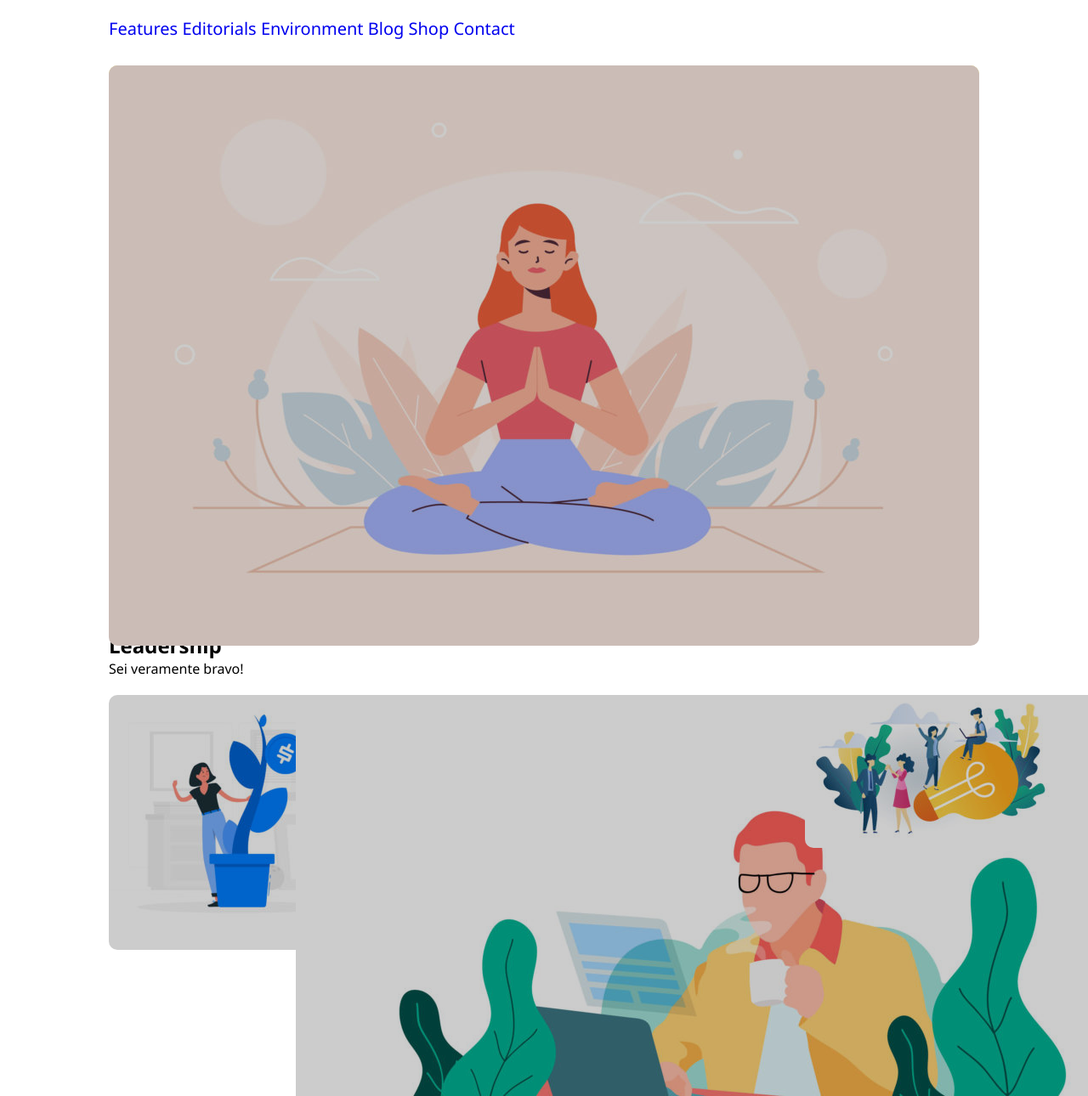
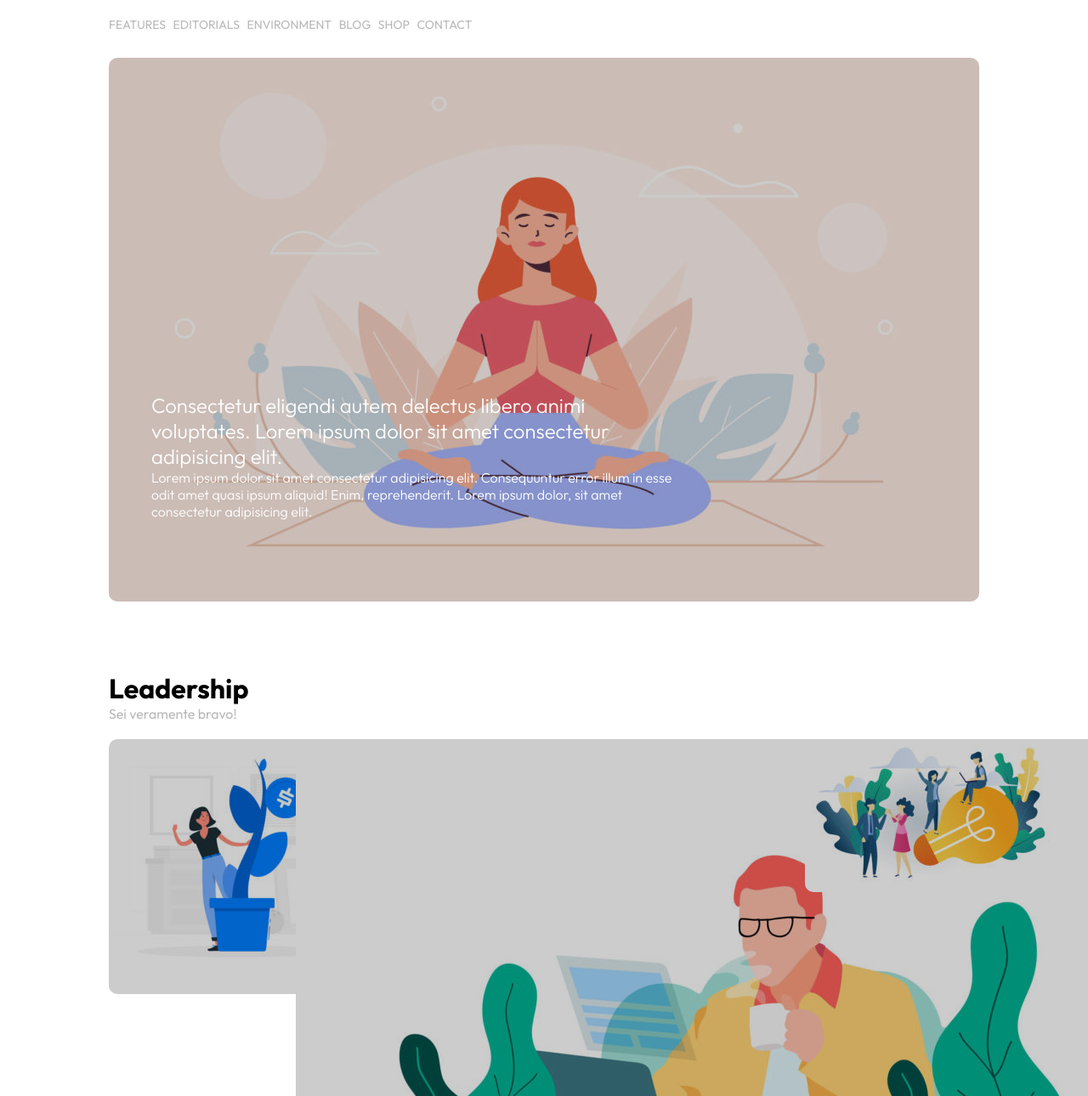
Before and after one commit to Erika-Sarleti/htmlcss-wp, a plain HTML site: page index.html in a window 1280 px wide. Shown: the part 84-1374 px from the top of the page at 85% size. Drawn offline with Linux system fonts and the light colour scheme.

Commit message:
modifiche al carosello

```diff
--- a/css/style.css
+++ b/css/style.css
@@ -4,6 +4,7 @@
     margin: 0;
     padding: 0;
     box-sizing: border-box;
+    font-family: 'Outfit', sans-serif;
 }
 
 /* CSS header */
@@ -21,18 +22,18 @@ header > img{
 /* Nav bar */
 nav{
     padding-top: 30px;
-    color: #b9b8ba;
+    font-size: 14px;
 }
 ul{
     list-style-type: disc;
 }
 li{
     display: inline-block;
-    text-decoration: none;
-    color: #b9b8ba;
+    padding-right: 0.4em;
 }
 a{
     text-decoration: none;
+    color: #b9b8ba;
 
 }
 a:visited{
@@ -45,59 +46,80 @@ main > div{
     width: 80%;
 }
 
-.container-yellow{
-    background-color: #e1d67a;
-    height: 600px;
+/* sezione carosello */
+.carousel{
     border-radius: 10px;
+    position: relative;
 }
+.carousel > img{
+    object-fit: cover;
+    width: 100%;
+    height: 40em;
+}
+.banner-text {
+    position: absolute;
+    left: 50px;
+    bottom: 100px;
+    max-width: 60%;
+    color: white;
+}
+.banner-text > h2{
+    font-weight: 300;
+}
+p{
+    font-weight: 300;
 
-.container-blue{
+}
+/* fine carosello */
+
+.main-article{
     /* background-color: #0185ff; */
     margin-bottom: 10px;
 }
 
 .section-header{
     width: 100%;
-    height: 20%;
     /* background-color: #abcfe7; */
-    font-family: 'Segoe UI', Tahoma, Geneva, Verdana, sans-serif;
 }
-h2{
+h1{
     padding-top: 1.5em;
+}
+.subtitle{
+    color: #b9b8ba ;
 }
 .article{
     width: 20%;
     margin: 20px 0;
 }
-.one{
+.article.left{
     float: left;
 }
-.three{
-    float: right;
-}
-
-.two{
+.article.middle{
     float: left;
     width: calc(60% - 30px);
     margin: 20px 15px;
 }
+.article.right{
+    float: right;
+}
+
 article > img{
     height: 40%;
     border-radius: 10px;
 }
 
-.container-blue::after{
+.main-article::after{
     content: "";
     display: table;
     clear: both;
 }
 footer{
-    background-color: #8801fe;
+    /* background-color: #8801fe; */
     width: 80%;
     margin: 0 auto 20px;
     height: 70px;
 }
-main img{
+img{
     filter:brightness(0.80);
     border-radius: 10px;
 }
--- a/index.html
+++ b/index.html
@@ -4,6 +4,9 @@
     <meta charset="UTF-8">
     <meta http-equiv="X-UA-Compatible" content="IE=edge">
     <meta name="viewport" content="width=device-width, initial-scale=1.0">
+    <link rel="preconnect" href="https://fonts.googleapis.com">
+    <link rel="preconnect" href="https://fonts.gstatic.com" crossorigin>
+    <link href="https://fonts.googleapis.com/css2?family=Outfit:wght@200;300;400;500;600;700&display=swap" rel="stylesheet">
     <title>Wordpress layout</title>
 
     <link rel="stylesheet" href="css/style.css">
@@ -13,12 +16,12 @@
         <img src="img/logo.png" alt="">
         <nav>
             <ul>
-                <li> <a href="https://www.google.it/">Features</a> </li>
-                <li> <a href="https://www.google.it/">Editorials</a></li>
-                <li><a href="https://www.google.it/">Environment</a></li>
-                <li><a href="https://www.google.it/">Blog</a></li>
-                <li><a href="https://www.google.it/">Shop</a></li>
-                <li><a href="https://www.google.it/">Contact</a></li>
+                <li> <a href="https://www.google.it/">FEATURES</a> </li>
+                <li> <a href="https://www.google.it/">EDITORIALS</a></li>
+                <li><a href="https://www.google.it/">ENVIRONMENT</a></li>
+                <li><a href="https://www.google.it/">BLOG</a></li>
+                <li><a href="https://www.google.it/">SHOP</a></li>
+                <li><a href="https://www.google.it/">CONTACT</a></li>
             </ul>
         </nav>
     </header>
@@ -26,22 +29,27 @@
     <main>
 
         <!-- sezione 1 -->
-        <div class="container-yellow">
+        <div class="carousel">
             <img src="img/banner.jpg" alt="">
-
+            <div class="banner-text">
+                <h2>
+                    Consectetur eligendi autem delectus libero animi voluptates. Lorem ipsum dolor sit amet consectetur adipisicing elit.
+                </h2>
+                <p>Lorem ipsum dolor sit amet consectetur adipisicing elit. Consequuntur error illum in esse odit amet quasi ipsum aliquid! Enim, reprehenderit. Lorem ipsum dolor, sit amet consectetur adipisicing elit. </p>
+            </div>
         </div>
 
         <!-- sezione 2 -->
-        <div class="container-blue">
+        <div class="main-article">
 
             <!-- div simil-header -->
             <div class="section-header">
-                <h2>Leadership</h2>
+                <h1>Leadership</h1>
                 <span class="subtitle">Sei veramente bravo!</span>
             </div>
 
             <!-- div simil nav -->
-            <div class="article one">
+            <div class="article left">
                 <img src="img/img-1.jpg" alt="">
                 <div class="filter">
                 </div>
@@ -49,12 +57,12 @@
             </div>
 
             <!-- div main article -->
-            <div class="article two">
+            <div class="article middle">
                 <img src="img/banner-2.jpg" alt="">
             </div>
 
             <!-- div altra sezione -->
-            <div class="article three">
+            <div class="article right">
                  <img src="img/img-3.jpg" alt="">
             </div>
 
```
